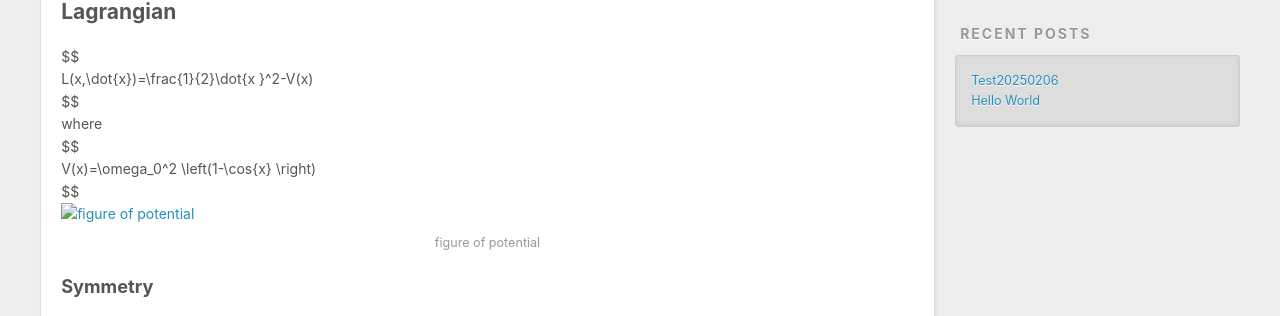
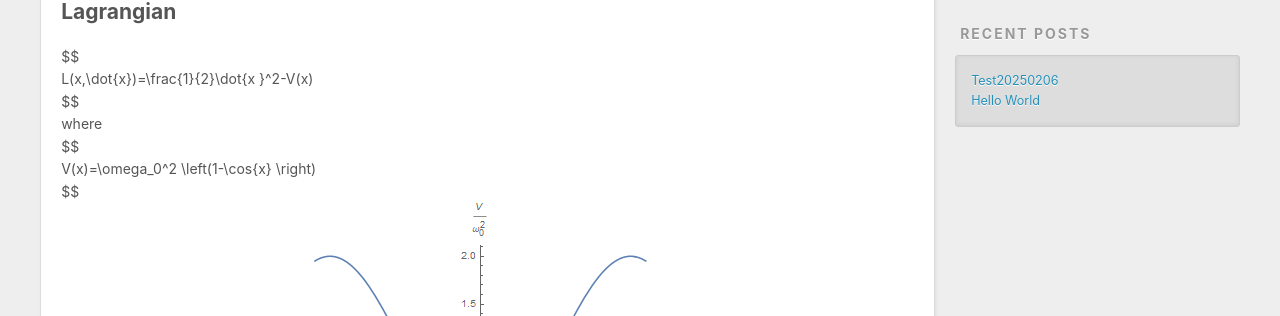
Before and after one commit to PriNone/PriNone.github.io, a plain HTML site: page 2025/02/06/Test20250206/index.html in a window 1280 px wide. Shown: the part 454-770 px from the top of the page. Drawn offline with Linux system fonts and the light colour scheme.

Commit message:
Site updated: 2025-02-07 00:18:26

```diff
--- a/2025/02/06/Test20250206/index.html
+++ b/2025/02/06/Test20250206/index.html
@@ -13,14 +13,14 @@
 <meta property="og:site_name" content="Hexo">
 <meta property="og:description" content="Lagrangian$$L(x,\dot{x})&#x3D;\frac{1}{2}\dot{x }^2-V(x)$$where$$V(x)&#x3D;\omega_0^2 \left(1-\cos{x} \right)$$ Symmetry$$x \rightarrow x +2\pi,\quad L\rightarrow L$$WLOG (without loss of generality),">
 <meta property="og:locale" content="en_US">
-<meta property="og:image" content="http://example.com/..%5Cimg%5Cpotential.png">
+<meta property="og:image" content="http://example.com/img/potential.png">
 <meta property="og:image" content="http://example.com/img/phase1.png">
 <meta property="og:image" content="http://example.com/img/phase2.png">
 <meta property="article:published_time" content="2025-02-06T15:28:31.000Z">
-<meta property="article:modified_time" content="2025-02-06T15:57:17.014Z">
+<meta property="article:modified_time" content="2025-02-06T16:16:16.178Z">
 <meta property="article:author" content="John Doe">
 <meta name="twitter:card" content="summary">
-<meta name="twitter:image" content="http://example.com/..%5Cimg%5Cpotential.png">
+<meta name="twitter:image" content="http://example.com/img/potential.png">
 
     <link rel="alternate" href="/atom.xml" title="Hexo" type="application/atom+xml">
 
@@ -97,7 +97,7 @@
 
     <div class="e-content article-entry" itemprop="articleBody">
 
-        <h2 id="Lagrangian"><a href="#Lagrangian" class="headerlink" title="Lagrangian"></a>Lagrangian</h2><p>$$<br>L(x,\dot{x})&#x3D;\frac{1}{2}\dot{x }^2-V(x)<br>$$<br>where<br>$$<br>V(x)&#x3D;\omega_0^2 \left(1-\cos{x} \right)<br>$$<br><img src="/..%5Cimg%5Cpotential.png" alt="figure of potential"></p>
+        <h2 id="Lagrangian"><a href="#Lagrangian" class="headerlink" title="Lagrangian"></a>Lagrangian</h2><p>$$<br>L(x,\dot{x})&#x3D;\frac{1}{2}\dot{x }^2-V(x)<br>$$<br>where<br>$$<br>V(x)&#x3D;\omega_0^2 \left(1-\cos{x} \right)<br>$$<br><img src="/../img/potential.png" alt="figure of potential"></p>
 <h3 id="Symmetry"><a href="#Symmetry" class="headerlink" title="Symmetry"></a>Symmetry</h3><p>$$<br>x \rightarrow x +2\pi,\quad L\rightarrow L<br>$$<br>WLOG (without loss of generality), $x \in (-\pi-\delta,\pi+\delta)$</p>
 <h3 id="Stability"><a href="#Stability" class="headerlink" title="Stability"></a>Stability</h3><p>stable: $ x &#x3D; 0 + 2n\pi$<br>unstable: $ x&#x3D;\pi + 2n\pi$<br>$(n\in \mathbb{Z})$</p>
 <h2 id="Hamitonian"><a href="#Hamitonian" class="headerlink" title="Hamitonian"></a>Hamitonian</h2><p>$$<br>H(x,p)&#x3D;\frac{p^2}{2}+V(x)<br>$$<br>Phase space 运动轨迹<br>$$ \frac{p^2}{2}+ \omega_0^2 \left(1-\cos{x} \right) &#x3D; E $$<br>如下图 (红色线eq1 为 $ E&#x3D; 2\omega_0^2$)<br><img src="/../img/phase1.png" alt="phase space"><br><img src="/../img/phase2.png" alt="phase space"></p>
```
Also changed, not shown: index.html (+1 -1 lines).
